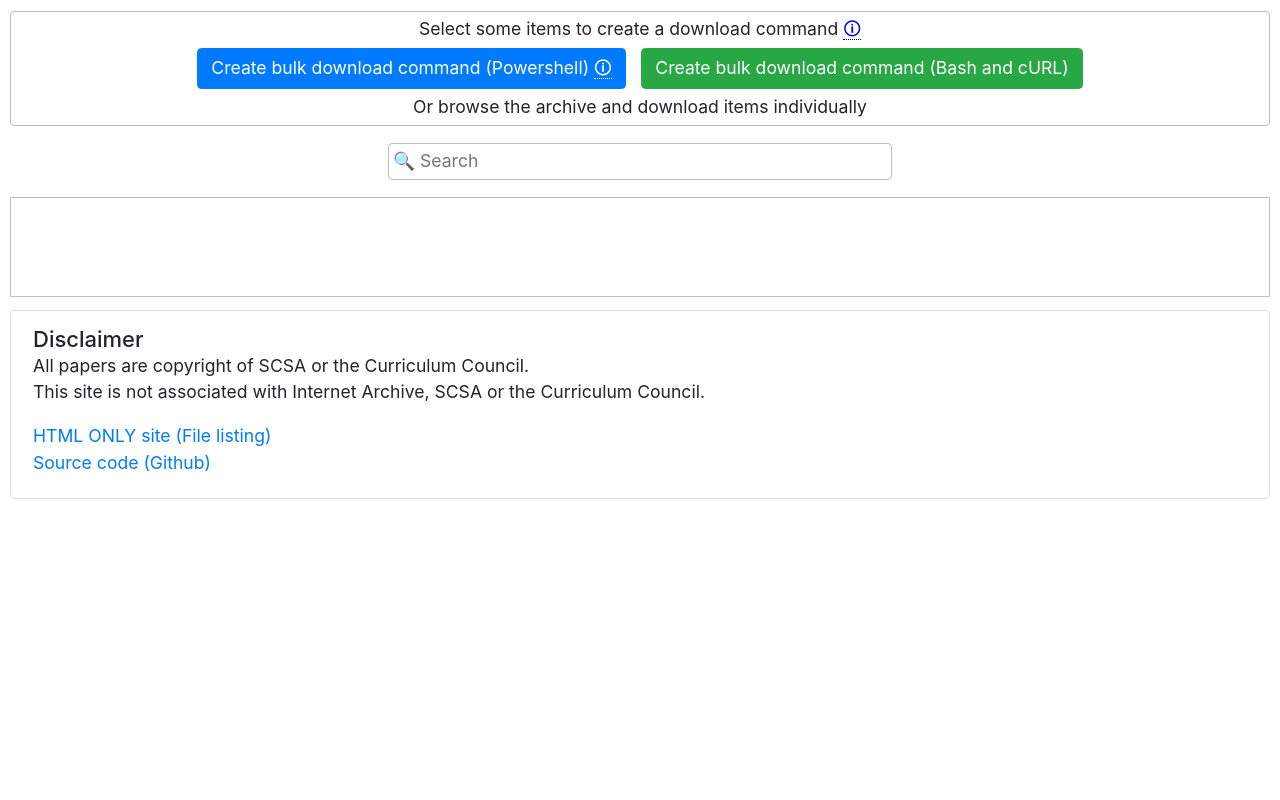
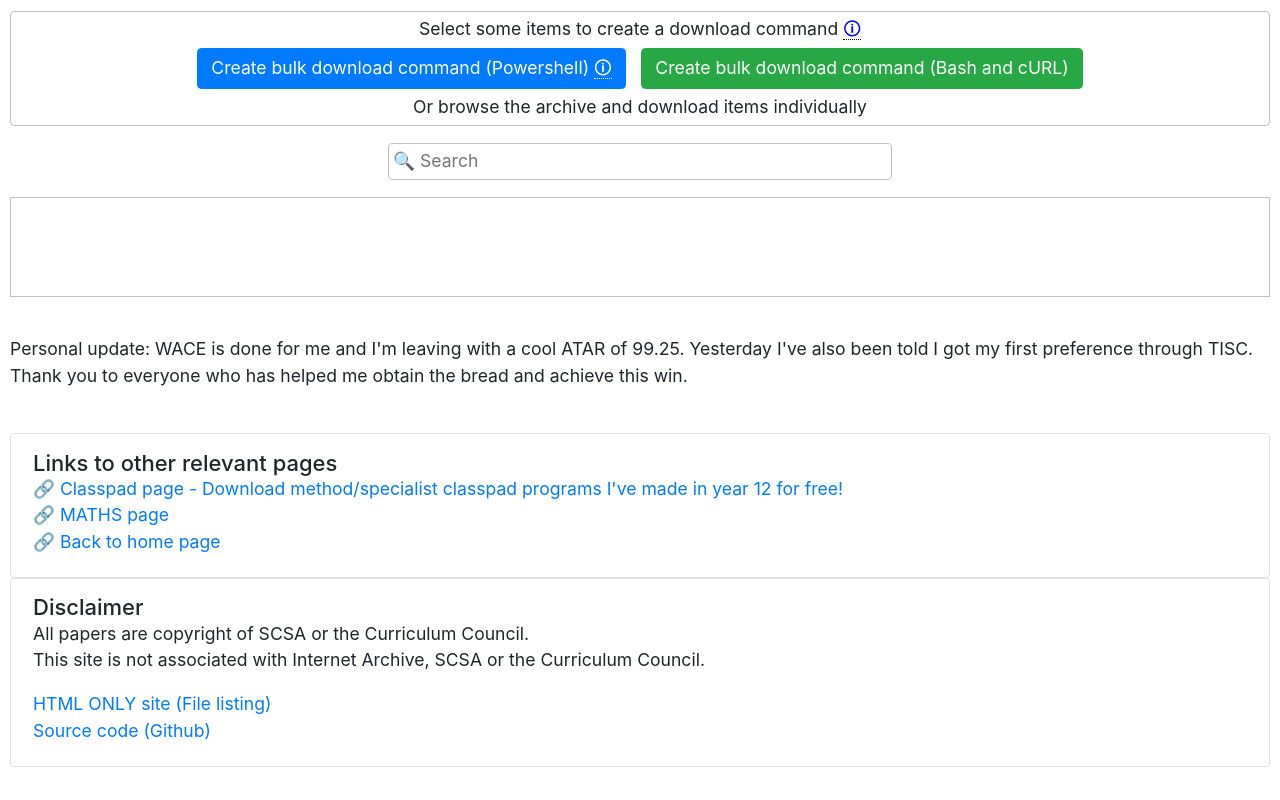
Before and after one commit to atar-wace-archive/atar-wace-archive.github.io, a plain HTML site: page index.html in a window 1280 px wide. Shown: the part 618-1418 px from the top of the page. Before the commit the page ends 1149 px from the top, so only its background shows below. Drawn offline with nearby package versions, Linux system fonts and the light colour scheme; some packages are replaced by stand-ins of ours; a script that the page names is missing.

Commit message:
updated WACE disclaimer, added links to my other pages

```diff
--- a/index.html
+++ b/index.html
@@ -59,10 +59,13 @@
 	<div class="alert alert-warning" role="alert">
 		<p class="expand text-center"><a href="javascript:;" title="Notice">⚠ A note on papers from the old system (pre-2016) ⚠</a></p>
 		<p class="content">
-			You must apply caution when using papers from the old system.<br>
-			If the course has remained similar today, the papers can be reused. For example, chemistry has some good questions useful today.<br>
+			You must apply caution when using papers from the old system.<br><br>
+			If the course has remained similar today, the papers can be reused. For example, chemistry has some good questions useful today.<br><br>
 			It is not recommended to use papers in a course that has undergone large changes. At best, the individual questions may be used selectively<br>
+			<br>
 			Additionally, some subjects may have split into multiple subjects so you must check the other related subjects for past papers. For example, mathematics methods and applications existed under the mathematics course as different stages.<br>
+			According to SCSA, in this case, the previous courses have no similarity with current courses (it is incorrect to assume, say, one stage translates to applications and one to methods). So please be careful.<br>
+			<br>
 			Stage 3 papers are the most useful for most subjects because stage 2 reflects a lower difficulty.<br>
 		</p>
 	</div>
@@ -92,7 +95,20 @@
 
 	<div id="archive" class="tree"></div>
 
+
 	<div class="mx-auto" style="margin: 1%;">
+		<br>
+		Personal update: WACE is done for me and I'm leaving with a cool ATAR of 99.25. Yesterday I've also been told I got my first preference through TISC. Thank you to everyone who has helped me obtain the bread and achieve this win.<br>
+		<p style="visibility: hidden;">[2020-01-16T0042H]</p>
+		<div class="card">
+			<div class="card-body">
+				<h5 class="card-subtitle">Links to other relevant pages</h5>
+				<a class="link" style="left:1%; top: 1%;" href="https://classpad.github.io">🔗 Classpad page - Download method/specialist classpad programs I've made in year 12 for free!</a><br>
+				<a class="link" style="left:1%; top: 1%;" href="https://npc-strider.github.io/maths">🔗 MATHS page</a><br>
+				<a class="link" style="left:1%; top: 1%;" href="https://npc-strider.github.io">🔗 Back to home page</a><br>
+			</div>
+		</div>
+
 		<div class="card">
 			<div class="card-body">
 				<h5 class="card-subtitle">Disclaimer</h5>
```
